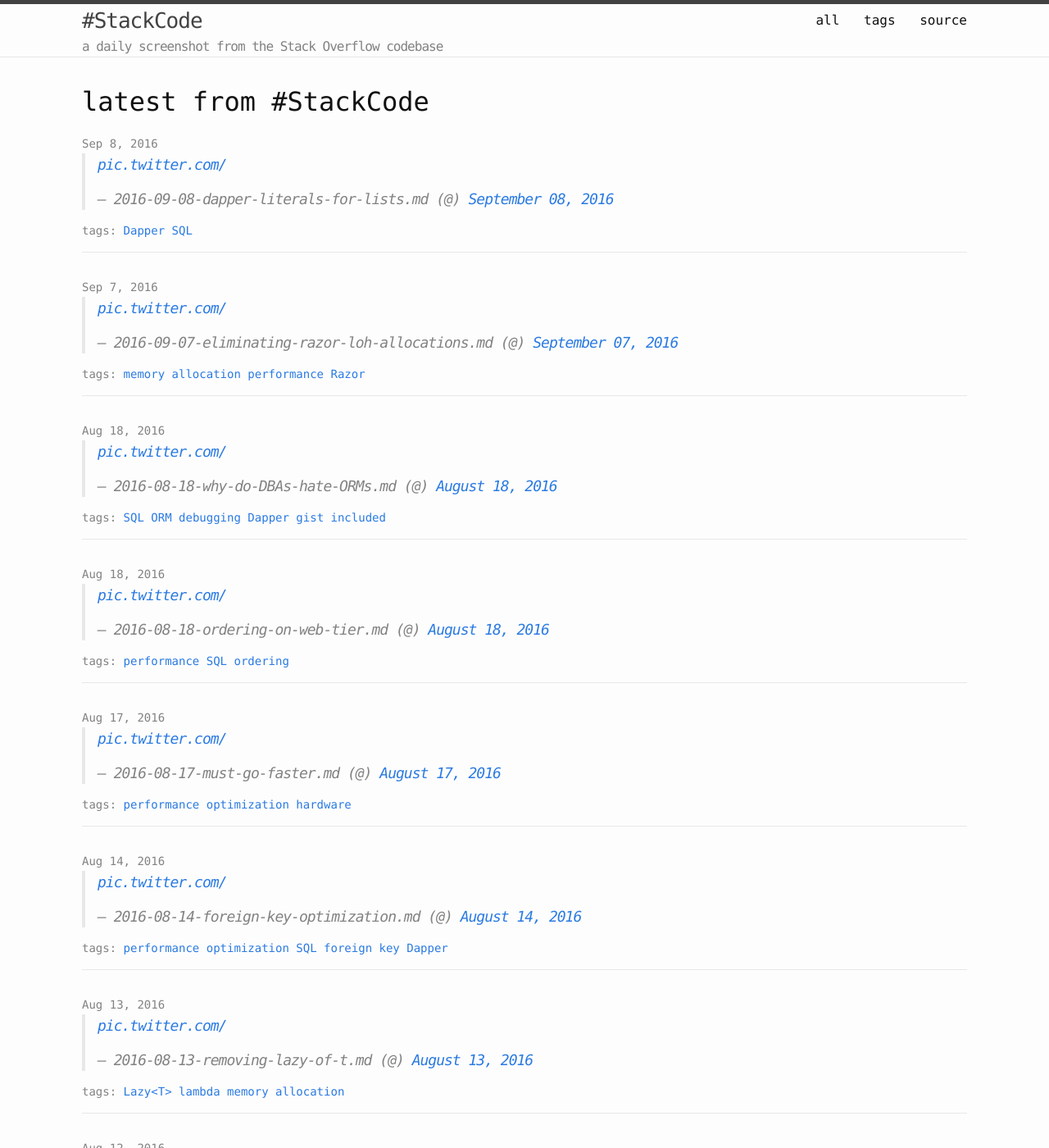
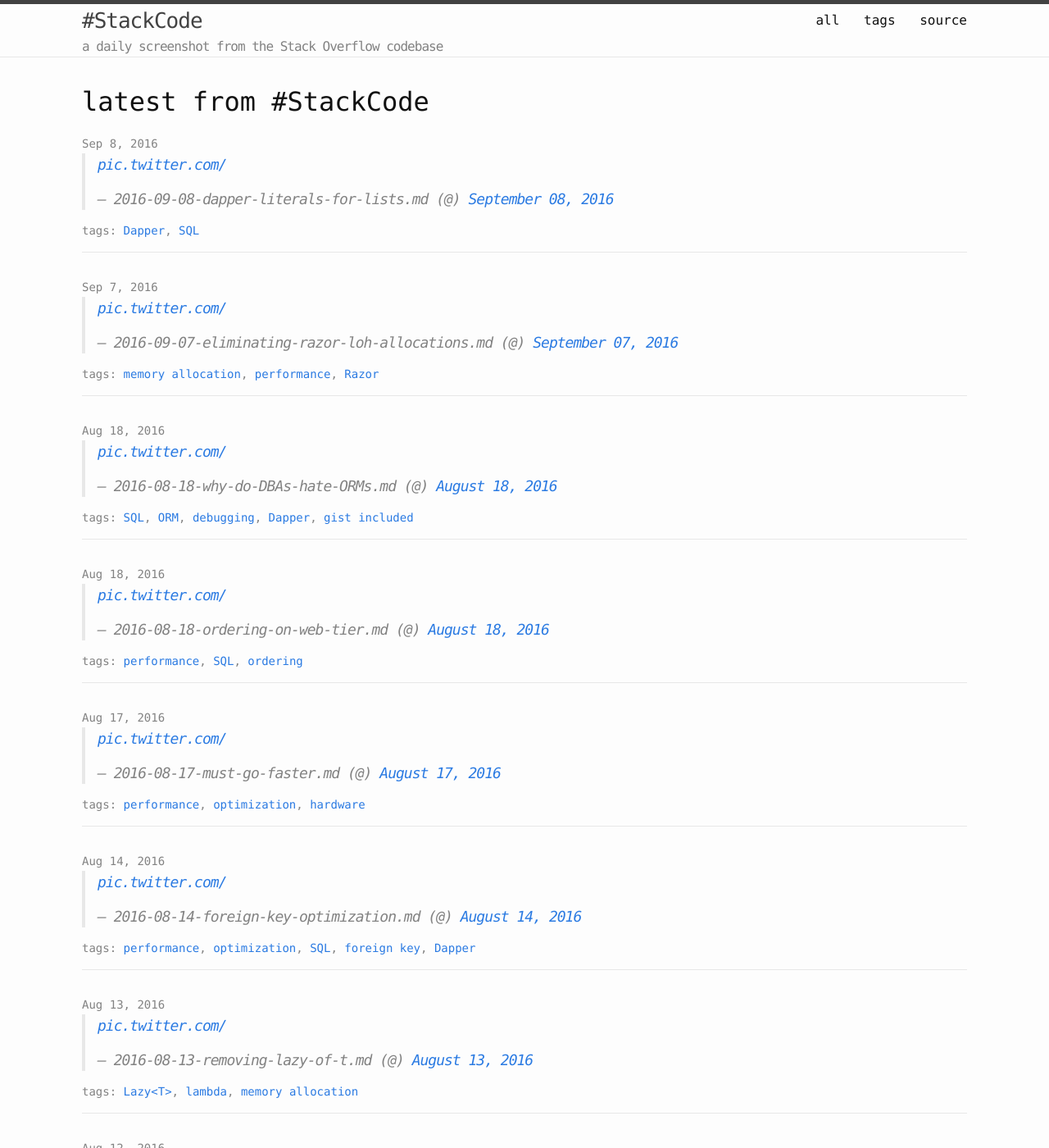
Before and after one commit to romansp/stackcode, a Jekyll site: the page built from index.html, in a window 1280 px wide and 1400 px high. Shown: the whole window at 82% size. Built offline with Jekyll 4.4.1, drawn with Linux system fonts in a browser that asks for light colours; comment, search, counter and statistics services are not loaded.

Commit message:
comma-separate tags

```diff
--- a/_includes/tags.html
+++ b/_includes/tags.html
@@ -1,4 +1,4 @@
 tags:
 {% for tag in include.tags %}
-    <a class="tag" href="{{site.baseurl}}/tag/{{ site.data.tags[tag].slug }}">{{ site.data.tags[tag].name | xml_escape }}</a>
+    <a class="tag" href="{{site.baseurl}}/tag/{{ site.data.tags[tag].slug }}">{{ site.data.tags[tag].name | xml_escape }}</a>{% if forloop.last == false %},{% endif %}
 {% endfor %}
```
